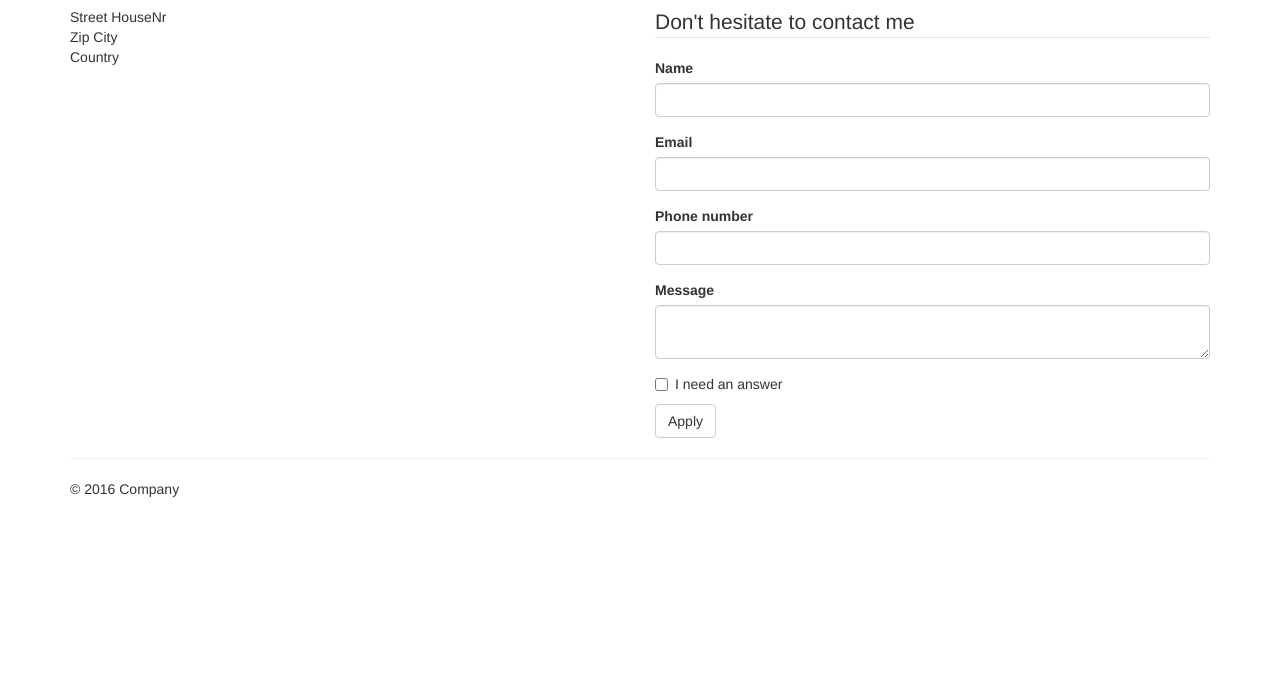
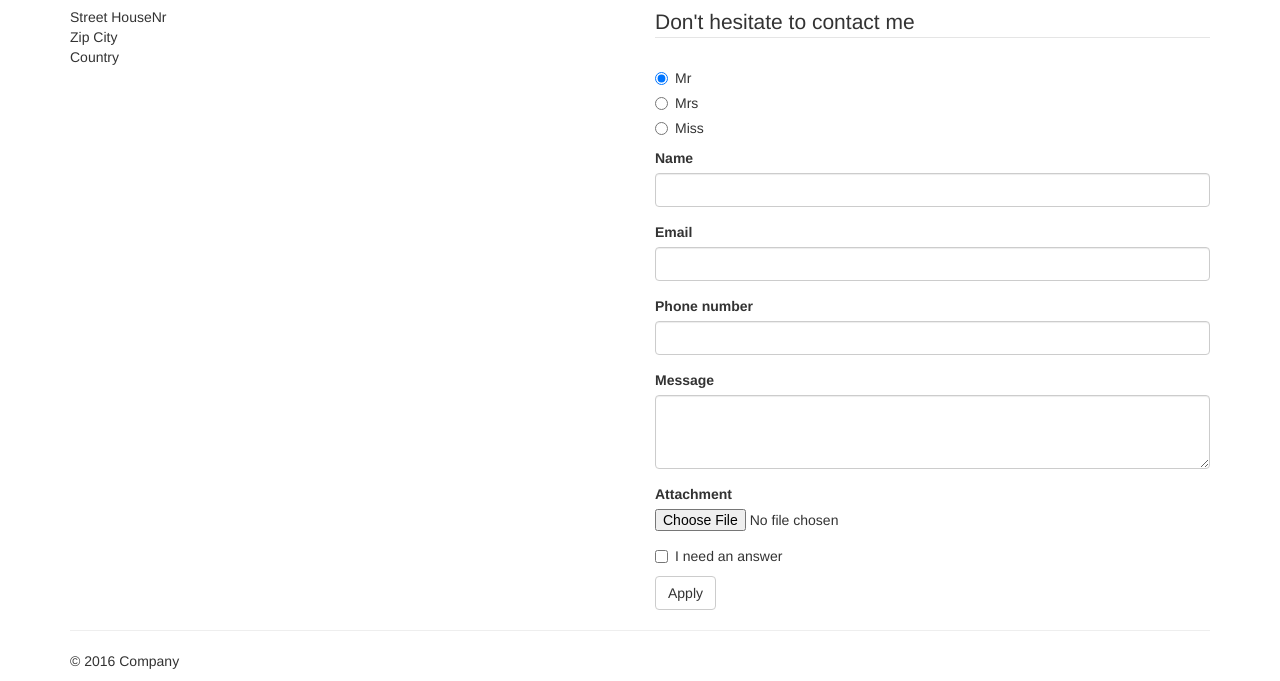
Before and after one commit to pilotessa/homework-html, a plain HTML site: page contact.html in a window 1280 px wide. Shown: the part 135-816 px from the top of the page. Drawn offline with nearby package versions, Linux system fonts and the light colour scheme.

Commit message:
TASK: Contact form improvements

```diff
--- a/contact.html
+++ b/contact.html
@@ -2,7 +2,7 @@
 <html lang="en">
 <head>
     <meta charset="UTF-8">
-    <title>Blog Sample</title>
+    <title>Contact - Blog Sample</title>
     <meta name="viewport" content="width=device-width, initial-scale=1.0">
     <link rel="stylesheet" href="https://maxcdn.bootstrapcdn.com/bootstrap/3.3.7/css/bootstrap.min.css"
           integrity="sha384-BVYiiSIFeK1dGmJRAkycuHAHRg32OmUcww7on3RYdg4Va+PmSTsz/K68vbdEjh4u" crossorigin="anonymous">
@@ -46,6 +46,24 @@
             <form method="post">
                 <fieldset>
                     <legend>Don't hesitate to contact me</legend>
+                    <div class="radio">
+                        <label>
+                            <input type="radio" name="prefix" id="prefix1" value="Mr" checked>
+                            Mr
+                        </label>
+                    </div>
+                    <div class="radio">
+                        <label>
+                            <input type="radio" name="prefix" id="prefix2" value="Mrs">
+                            Mrs
+                        </label>
+                    </div>
+                    <div class="radio">
+                        <label>
+                            <input type="radio" name="prefix" id="prefix3" value="Miss">
+                            Miss
+                        </label>
+                    </div>
                     <div class="form-group">
                         <label for="name">Name</label>
                         <input type="text" minlength="2" name="name" id="name" class="form-control" required>
@@ -60,10 +78,17 @@
                     </div>
                     <div class="form-group">
                         <label for="message">Message</label>
-                        <textarea minlength="2" name="message" id="message" class="form-control" required></textarea>
+                        <textarea minlength="2" name="message" id="message" class="form-control" rows="3" required></textarea>
+                    </div>
+                    <div class="form-group">
+                        <label for="attachment">Attachment</label>
+                        <input type="file" name="attachment" id="attachment">
                     </div>
                     <div class="checkbox">
-                        <label><input type="checkbox" name="answer" id="answer" value="yes"> I need an answer</label>
+                        <label>
+                            <input type="checkbox" name="answer" id="answer" value="yes">
+                            I need an answer
+                        </label>
                     </div>
                     <button type="submit" class="btn btn-default">Apply</button>
                 </fieldset>
```
